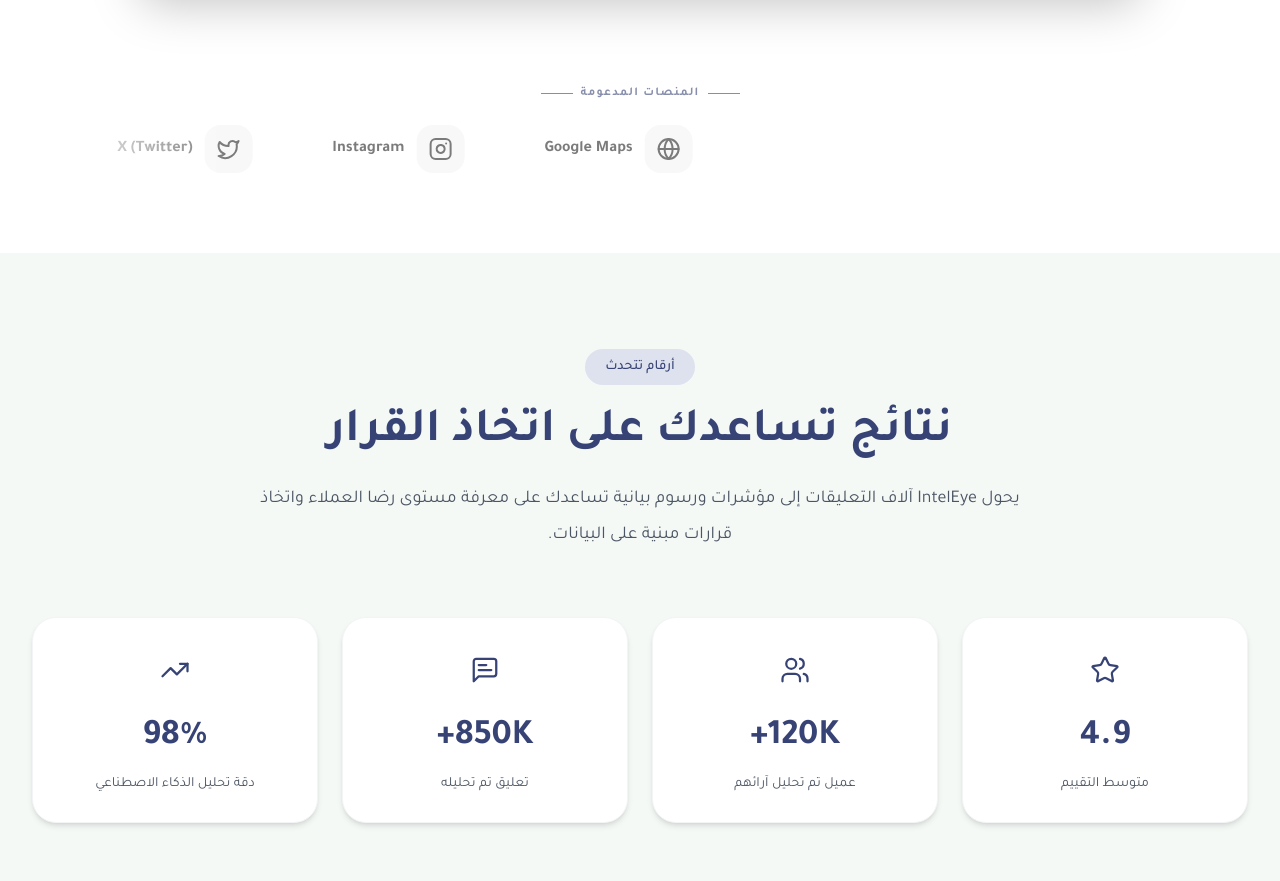
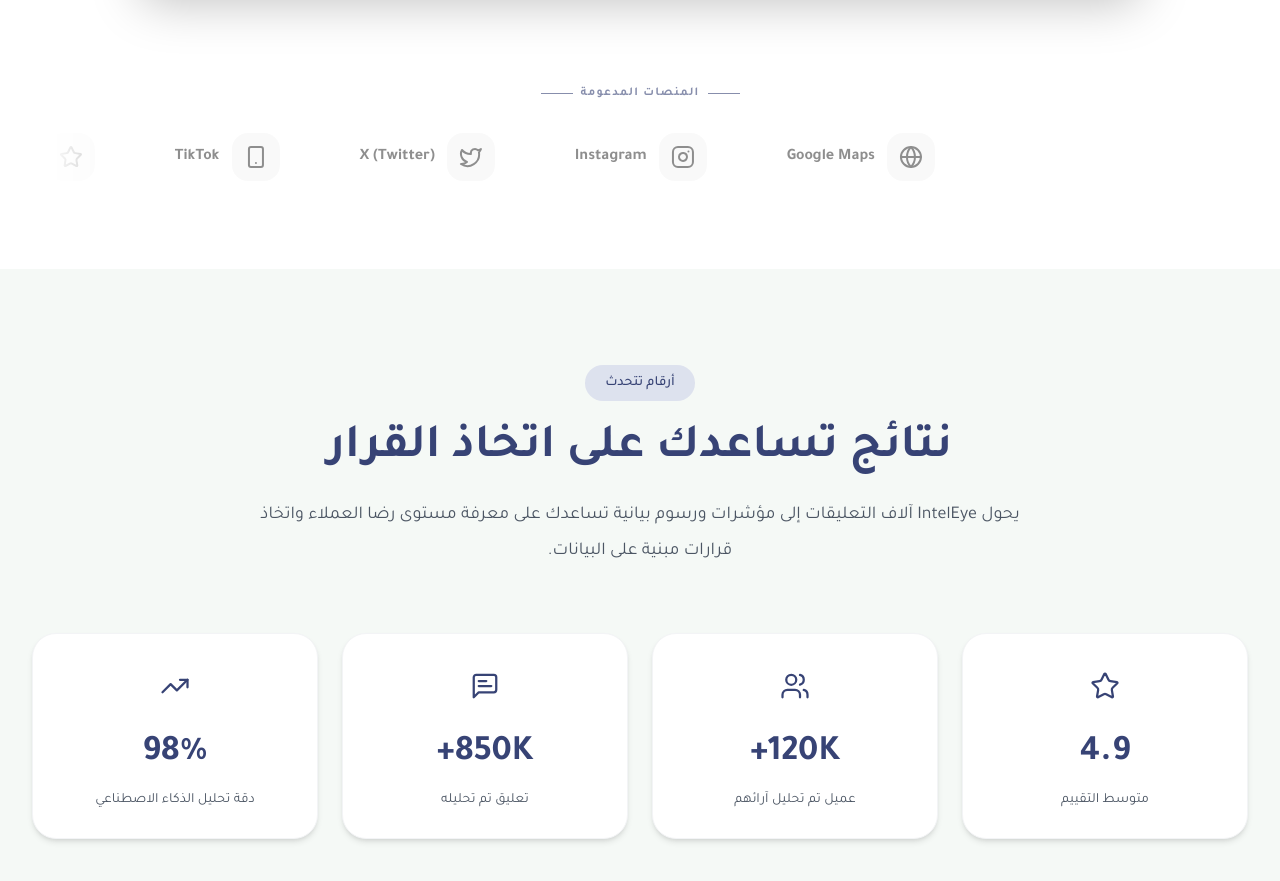
Before and after one commit to alaaalhrebi/inteleye, a Next.js app in the folder inteleye_project/: page / in a window 1280 px wide. Shown: the part 1520-2401 px from the top of the page. Built offline with nearby package versions, Linux system fonts and the light colour scheme.

Commit message:
Update HeroSection.tsx

```diff
--- a/inteleye_project/src/components/HeroSection.tsx
+++ b/inteleye_project/src/components/HeroSection.tsx
@@ -131,16 +131,17 @@ export default function HeroSection() {
             <span className="h-px w-8 bg-current"></span>
           </div>
 
-          <div className="flex overflow-hidden [mask-image:linear-gradient(to_right,transparent,black_15%,black_85%,transparent)]">
+          <div className="flex overflow-hidden [mask-image:linear-gradient(to_right,transparent,black_10%,black_90%,transparent)]">
             <motion.div
-              className="flex flex-none gap-12 sm:gap-20 pr-12 sm:pr-20"
+              className="flex flex-none gap-12 sm:gap-20"
               animate={{ x: ["0%", "-50%"] }}
               transition={{
-                duration: 20,
+                duration: 30,
                 repeat: Infinity,
                 ease: "linear"
               }}
             >
+              {/* First Set of Logos */}
               {[
                 { icon: Globe, name: "Google Maps" },
                 { icon: Instagram, name: "Instagram" },
@@ -148,7 +149,19 @@ export default function HeroSection() {
                 { icon: Smartphone, name: "TikTok" },
                 { icon: Star, name: "Delivery Apps" },
                 { icon: MessageSquare, name: "Specialized Sites" },
-                // Duplicate for infinite effect
+              ].map((platform, idx) => (
+                <div key={`first-${idx}`} className="flex items-center gap-3 grayscale opacity-60 hover:grayscale-0 hover:opacity-100 transition-all cursor-default py-2">
+                  <div className="w-10 h-10 sm:w-12 sm:h-12 flex items-center justify-center rounded-xl bg-[#374375]/5 text-[#374375]">
+                    <platform.icon size={24} />
+                  </div>
+                  <span className="text-[#374375] font-bold text-sm sm:text-base whitespace-nowrap">
+                    {platform.name}
+                  </span>
+                </div>
+              ))}
+
+              {/* Duplicate Set for Seamless Loop */}
+              {[
                 { icon: Globe, name: "Google Maps" },
                 { icon: Instagram, name: "Instagram" },
                 { icon: Twitter, name: "X (Twitter)" },
@@ -156,7 +169,7 @@ export default function HeroSection() {
                 { icon: Star, name: "Delivery Apps" },
                 { icon: MessageSquare, name: "Specialized Sites" },
               ].map((platform, idx) => (
-                <div key={idx} className="flex items-center gap-3 grayscale opacity-70 hover:grayscale-0 hover:opacity-100 transition-all cursor-default">
+                <div key={`second-${idx}`} className="flex items-center gap-3 grayscale opacity-60 hover:grayscale-0 hover:opacity-100 transition-all cursor-default py-2">
                   <div className="w-10 h-10 sm:w-12 sm:h-12 flex items-center justify-center rounded-xl bg-[#374375]/5 text-[#374375]">
                     <platform.icon size={24} />
                   </div>
```
